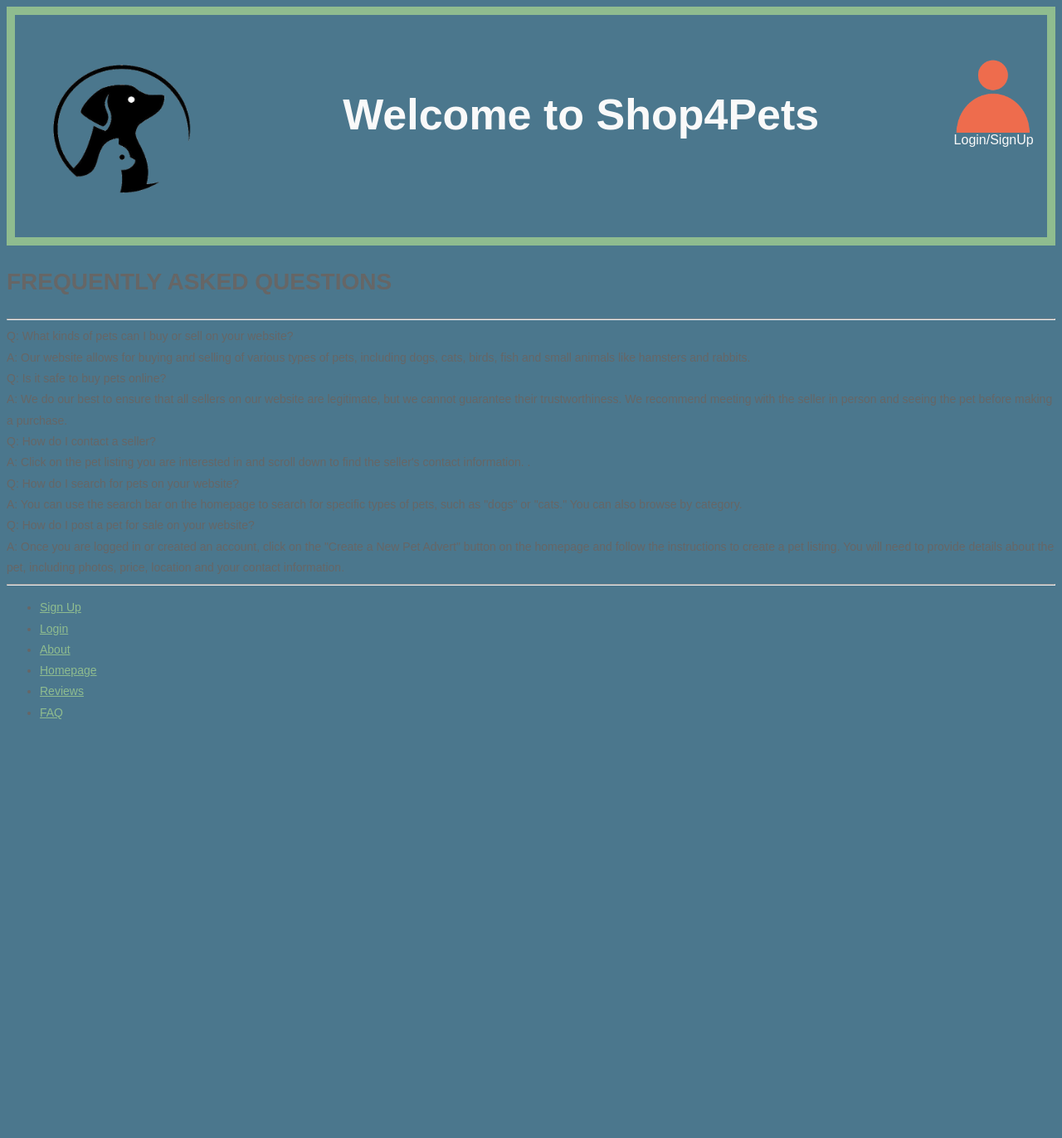
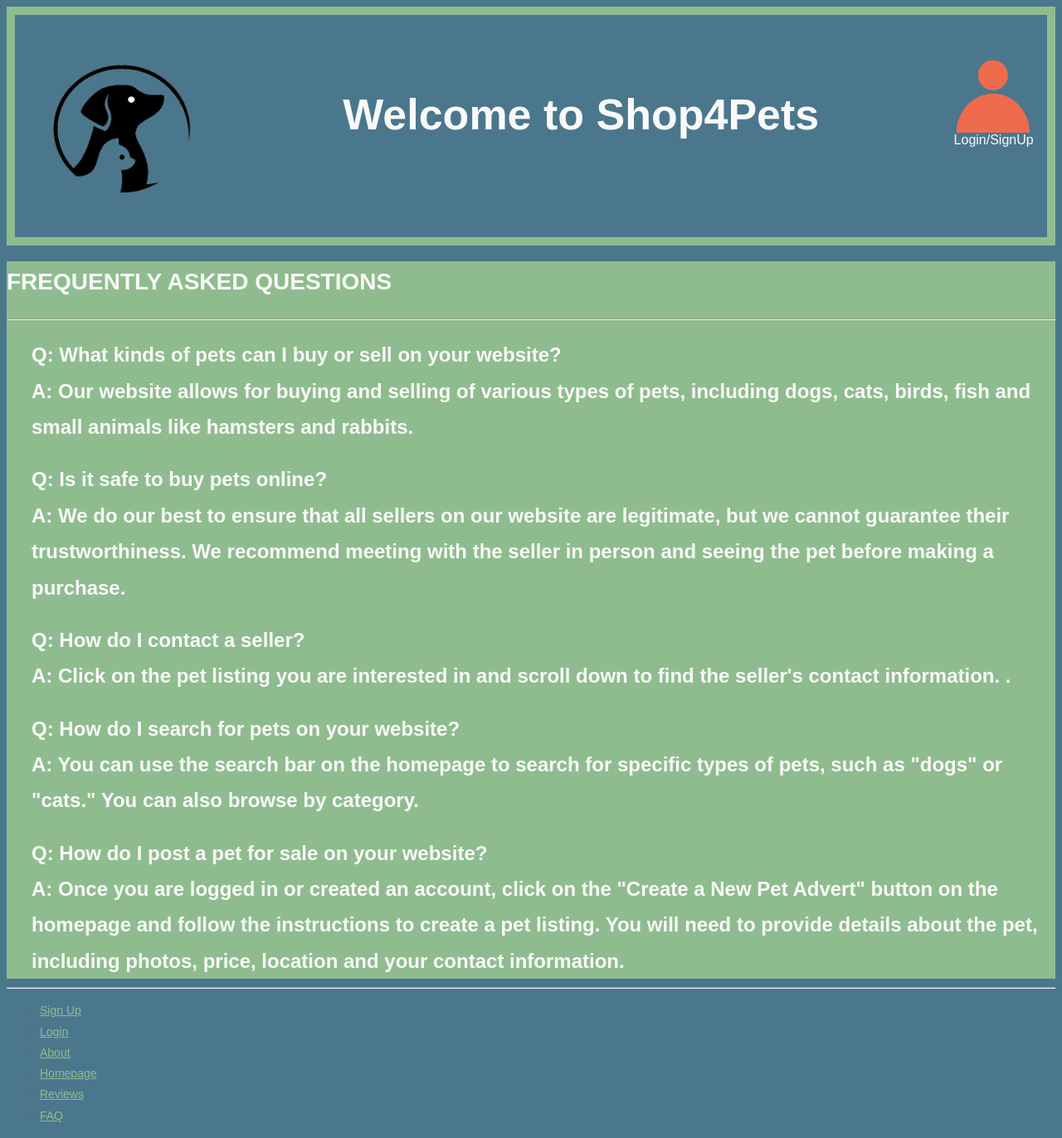
Before and after one commit to Ahmed-AlOnaizi/Shop4Pets, a Django app: page /pets/faq/ in a window 1280 px wide. Shown: the whole page at 83% size. Before the commit the page ends 867 px from the top, so only its background shows below. Run offline with Django 3.2, Linux system fonts and the light colour scheme; data that the repository does not hold is empty.

Commit message:
"css for faqs"

```diff
--- a/static/css/base.css
+++ b/static/css/base.css
@@ -394,3 +394,18 @@ a:hover{
     border-radius: 10px;
     box-shadow: 2px 2px 5px rgba(0, 0, 0, 0.2);
   }
+
+  #Questions {
+    color: var(--light-color);
+    background-color: var(--primary-color);
+  }
+
+  #Questions h2{
+    font-size: 24px;
+    font-weight: bold;
+    margin-left: 30px;
+    margin-bottom: 10px;
+    color: var(--light-color);
+    grid-column: 1/span 3;
+
+  }
--- a/templates/pets/faq.html
+++ b/templates/pets/faq.html
@@ -4,31 +4,35 @@
 {% endblock %}
 
 {% block body_block %}
+    <div id = "Questions">
     <h1>FREQUENTLY ASKED QUESTIONS</h1>
     <hr>
-<div>
+<h2>
     Q: What kinds of pets can I buy or sell on your website?<br>
     A: Our website allows for buying and selling of various types of pets, including dogs, cats, birds, fish and small
     animals like hamsters and rabbits.
-</div>
-<div>
+</h2>
+<h2>
     Q: Is it safe to buy pets online?<br>
     A: We do our best to ensure that all sellers on our website are legitimate, but we cannot
     guarantee their trustworthiness. We recommend meeting with the seller in person and seeing the pet before making a purchase.
-</div>
-<div>
+</h2>
+<h2>
     Q: How do I contact a seller?<br>
     A: Click on the pet listing you are interested in and scroll down to find the seller's contact information. .
-</div>
-<div>
+</h2>
+<h2>
     Q: How do I search for pets on your website?<br>
     A: You can use the search bar on the homepage to search for specific types of pets, such as "dogs" or "cats."
     You can also browse by category.
-</div>
-<div>
+</h2>
+<h2>
     Q: How do I post a pet for sale on your website?<br>
     A: Once you are logged in or created an account, click on the "Create a New Pet Advert" button on the homepage
     and follow the instructions to create a pet listing. You will need to provide details about the pet, including
     photos, price, location and your contact information.
-</div>
+</h2>
+
+    </div>
+
 {% endblock %}
```
